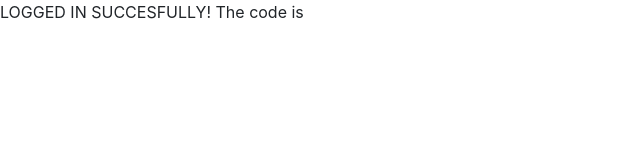
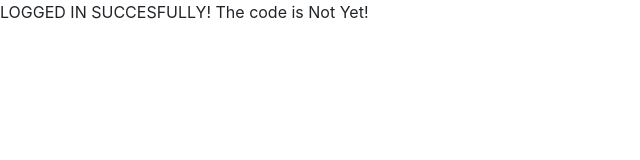
Before and after one commit to CoderGuy614/LocalBiz, a React (Create React App) app in the folder client/: page /authenticate/facebook in a window 1280 px wide. Shown: the top 160 px of the page, without its empty margins (0-640 px from the left). Built offline with nearby package versions, Linux system fonts and the light colour scheme; no server answers.

Commit message:
Test for token success

```diff
--- a/client/src/components/LoginSuccess.js
+++ b/client/src/components/LoginSuccess.js
@@ -27,7 +27,28 @@ const LoginSuccess = () => {
     return data.access_token;
   };
 
-  return <div>LOGGED IN SUCCESFULLY! The code is {urlParams.code}</div>;
+  const getFacebookUserData = async (access_token) => {
+    const { data } = await axios({
+      url: "https://graph.facebook.com/me",
+      method: "get",
+      params: {
+        fields: ["id", "email", "first_name", "last_name"].join(","),
+        access_token: token,
+      },
+    });
+    console.log(data); // { id, email, first_name, last_name }
+    return data;
+  };
+
+  const test = () => {
+    console.log("Token", token);
+  };
+  return (
+    <div>
+      LOGGED IN SUCCESFULLY! The code is {urlParams.code}
+      {token ? test() : "Not Yet!"}
+    </div>
+  );
 };
 
 export default LoginSuccess;
```
